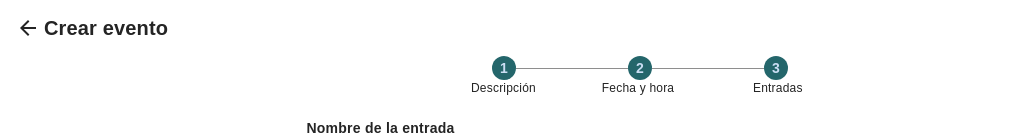
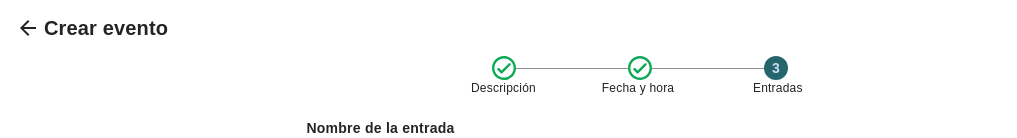
Before and after one commit to No-Country/c14-05-m-node-react, a React (Vite) app in the folder client/: page /CrearEventos/entradas in a window 1280 px wide. Shown: the top 138 px of the page, without its empty margins (0-1017 px from the left). Built offline with nearby package versions, Linux system fonts and the light colour scheme; no server answers; what @maskito/kit would draw is missing.

Commit message:
arreglado los steps del navbar

```diff
--- a/client/src/components/TopNavCrearEventos.jsx
+++ b/client/src/components/TopNavCrearEventos.jsx
@@ -1,7 +1,8 @@
 import React from "react";
 import { Link } from "react-router-dom";
 
-function TopNavCrearEventos({ url }) {
+//completed es cuantos pasos completamos y url es la url a la que queremos ir cuando apretamos el boton para atras
+function TopNavCrearEventos({ url, completed }) {
   return (
     <>
       <div className="flex h-14 w-[360px]  items-center justify-start gap-1 ">
@@ -16,20 +17,35 @@ function TopNavCrearEventos({ url }) {
 
       <div className=" ">
         <div className="flex flex-row items-center justify-center">
-          <div className="relative flex h-6 w-6 items-center justify-center rounded-full bg-primary text-center ">
-            <p className="text-sm font-semibold leading-4 tracking-[0.2px] text-secondary">
-              1
-            </p>
-
+          <div
+            className={`relative flex h-6 w-6 items-center justify-center rounded-full  text-center ${
+              completed >= 1 ? "bg-transparent" : "bg-primary"
+            }`}
+          >
+            {completed >= 1 ? (
+              <img src="/crear-eventos/check.svg" alt="check" />
+            ) : (
+              <p className="text-sm font-semibold leading-4 tracking-[0.2px] text-secondary ">
+                1
+              </p>
+            )}
             <h2 className="absolute -bottom-4 -left-[21px] text-xs font-medium leading-4 tracking-[0.2px] text-dark">
               Descripción
             </h2>
           </div>
           <div className="h-[1px] w-28 bg-grayB"></div>
-          <div className="relative flex h-6 w-6 items-center justify-center rounded-full bg-primary text-center">
-            <p className="text-sm font-semibold leading-4 tracking-[0.2px] text-secondary ">
-              2
-            </p>
+          <div
+            className={`relative flex h-6 w-6 items-center justify-center rounded-full  text-center ${
+              completed >= 2 ? "bg-transparent" : "bg-primary"
+            }`}
+          >
+            {completed >= 2 ? (
+              <img src="/crear-eventos/check.svg" alt="check" />
+            ) : (
+              <p className="text-sm font-semibold leading-4 tracking-[0.2px] text-secondary ">
+                2
+              </p>
+            )}
 
             <h2 className="absolute -bottom-4 -left-[30px] w-20 text-xs  font-medium leading-4 tracking-[0.2px] text-dark">
               Fecha y hora
--- a/client/src/pages/crearEventos/DatePicker.jsx
+++ b/client/src/pages/crearEventos/DatePicker.jsx
@@ -17,15 +17,13 @@ function DatePicker() {
   const { state } = useLocation();
 
   function handleSubmit() {
-    console.log(state);
     const newState = { ...state, hora: startTime, fecha: startDate };
-
-    console.log(newState);
     navigate("/crearEventos/entradas", { state: newState });
   }
+
   return (
     <div className="flex flex-col items-center justify-center">
-      <TopNavCrearEventos url={"/crearEventos/Form"} />
+      <TopNavCrearEventos url={"/crearEventos/Form"} completed={1} />
 
       <h2 className="mt-10 h-8 w-full shrink-0 text-left text-base font-semibold not-italic leading-6 tracking-[0.1px] text-dark">
         Ingresá la fecha y hora de tu evento
--- a/client/src/pages/crearEventos/Entradas.jsx
+++ b/client/src/pages/crearEventos/Entradas.jsx
@@ -40,7 +40,7 @@ function Entradas() {
 
   return (
     <>
-      <TopNavCrearEventos url={"/crearEventos/date"} />
+      <TopNavCrearEventos url={"/crearEventos/date"} completed={2} />
 
       <div className="mt-9 flex flex-col items-center justify-center gap-4">
         <div className="">
--- a/client/src/pages/crearEventos/Form.jsx
+++ b/client/src/pages/crearEventos/Form.jsx
@@ -71,7 +71,6 @@ function Form() {
       userid: "",
     };
     //vamos a enviar usando useNavigate
-    console.log("dfsfdsfs");
     navigate("/crearEventos/date", { state: evento });
   };
 
```
